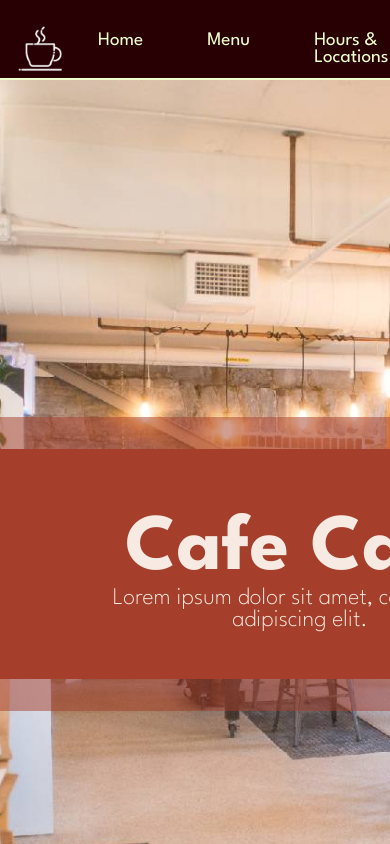
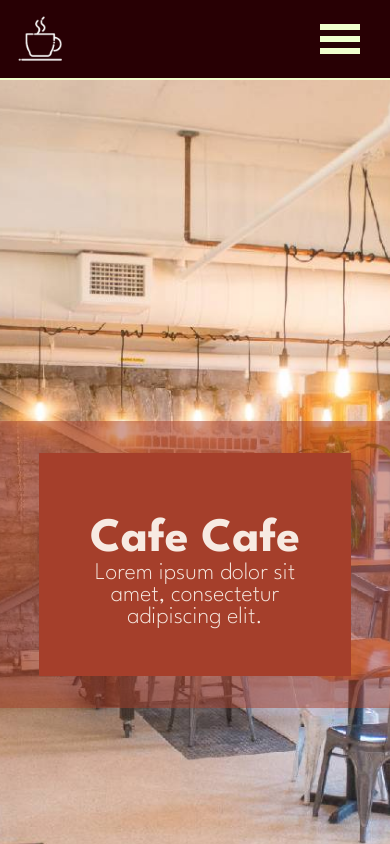
Before and after one commit to lucasliao0403/cafe-site, a Next.js app: page / in a window 390 px wide. Shown: the top 844 px of the page. Built offline with nearby package versions, Linux system fonts and the light colour scheme.

Commit message:
added mobile view

```diff
--- /dev/null
+++ b/components/Burger.js
@@ -0,0 +1,42 @@
+// 'use client'
+
+import {React, useState} from 'react'
+import styles from '/styles/Burger.module.css';
+import Link from "next/link";
+import Image from 'next/image';
+
+
+function Burger(props) {
+
+    const [isOpen, setIsOpen] = useState(false);
+
+    const toggle = () => {
+        setIsOpen(!isOpen);
+        console.log(isOpen)
+    }
+
+    return (
+        <>
+            <div className={styles.hamburgerwrapper}>
+                <div className={styles.hamburger} onClick={toggle}>
+                    <div className={styles.iconwrapper}>
+                        <div className={styles.iconbar}/>
+                        <div className={styles.iconbar}/>
+                        <div className={styles.iconbar}/>
+                    </div>
+                    <ul style={{ top: isOpen ? '0px' : '-500px',
+                                }}
+                               >
+                        <Link href="/"><li className={styles.item}>Home</li></Link>
+                        <Link href="/Menu"><li className={styles.item}>Menu</li></Link>
+                        <Link href="/Hours&Locations"><li className={styles.item}> Hours & Locations </li></Link>
+                        <Link href="/AboutUs"><li className={styles.item}> About Us </li></Link>
+
+                    </ul>
+                </div>
+            </div>
+        </>
+    );
+}
+
+export default Burger;
--- a/components/Footer.js
+++ b/components/Footer.js
@@ -51,7 +51,9 @@ function Footer(props) {
             </div>
 
             <div className={styles.contact}>
-                (1)-888-888-8888
+                <p>
+                    (1)-888-888-8888
+                </p>
             </div>
         </div>
     );
--- a/components/Header.js
+++ b/components/Header.js
@@ -4,34 +4,39 @@ import {React, useState} from 'react';
 import Link from "next/link";
 import Image from 'next/image';
 import styles from '/styles/Header.module.css';
+import Burger from './Burger.js'
 
 
 export default function Header(props) {
 
-    const [isOpen, setIsOpen] = useState(false);
-
-    const toggle = () => setIsOpen(!isOpen);
 
     return (
         <div className={styles.navbar}>
             <nav>
-                <ul>
+                <ul className={styles.wrapper}>
                     <div className={styles.logocontainer}>
                         <div className={styles.logowrapper}>
                             <Link href="/">
+                                <div className={styles.imagewrapper}>
                                     <Image
                                         src={require("/public/logo-white.png")}
                                         fill={true}
                                         alt="cafe logo"
                                     />
+                                </div>
                             </Link>
                         </div>
                     </div>
+
+                    <Burger/>
+
                     <div className={styles.navbarwrapper}>
+                        <ul>
                             <Link href="/"><li className={styles.navbaritem}>Home</li></Link>
                             <Link href="/Menu"><li className={styles.navbaritem}>Menu</li></Link>
                             <Link href="/Hours&Locations"><li className={styles.navbaritem}> Hours & Locations </li></Link>
                             <Link href="/AboutUs"><li className={styles.navbaritem}> About Us </li></Link>
+                        </ul>
                     </div>
                 </ul>
             </nav>
--- a/pages/index.js
+++ b/pages/index.js
@@ -2,7 +2,7 @@ import React from 'react';
 import Head from 'next/head'
 import Image from 'next/image'
 import Link from 'next/link'
-import {motion, AnimatePresence} from "framer-motion";
+import {motion, MotionConfig} from "framer-motion";
 import styles from '/styles/Home.module.css'
 
 export default function Home() {
@@ -11,7 +11,7 @@ export default function Home() {
     <div className='home'>
         <Head>
         <title>Cafe Cafe</title>
-        <meta name="description" content="Generated by create next app" />
+        <meta name="description" content="An Example Cafe Site" />
         <meta name="viewport" content="width=device-width, initial-scale=1" />
         <link rel="icon" href="/public/logo.png" />
         </Head>
@@ -21,8 +21,8 @@ export default function Home() {
                 <div className={styles.outerrectangle1}>
                         <motion.div
                         viewport={{ once: true }}
-                    initial={{ x: 500 , y: 0, opacity: -1}}
-                    whileInView={{ x: 0 , y: 0, opacity: 1}}
+                        initial={{ x: 500 , y: 0, opacity: 0}}
+                        animate={{ x: 0 , y: 0, opacity: 1}}
                         transition={{ duration: .8, delay: 0}}
                         >
                             <Link href="/">
@@ -32,6 +32,7 @@ export default function Home() {
                                 </div>
                             </Link>
                         </motion.div>
+
                 </div>
                 <div className={styles.image}>
                     <Image
@@ -47,8 +48,8 @@ export default function Home() {
                 <div className={styles.outerrectangle2}>
                     <motion.div
                     viewport={{ once: true }}
-                    initial={{ x: -500 , y: 0, opacity: -1}}
-                    whileInView={{ x: 0 , y: 0, opacity: 1}}
+                    initial={{ x: -500 , y: 0, opacity: 0}}
+                    animate={{ x: 0 , y: 0, opacity: 1}}
                     transition={{ duration: .8, delay: 0}}
                     >
                         <Link href='./AboutUs'>
@@ -73,8 +74,8 @@ export default function Home() {
                 <div className={styles.outerrectangle3}>
                     <motion.div
                     viewport={{ once: true }}
-                    initial={{ x: 500 , y: 0, opacity: -1}}
-                    whileInView={{ x: 0 , y: 0, opacity: 1}}
+                    initial={{ x: 500 , y: 0, opacity: 0}}
+                    animate={{ x: 0 , y: 0, opacity: 1}}
                     transition={{ duration: .8, delay: 0}}
                     >
                         <Link href='./Hours&Locations'>
--- a/styles/AboutUs.module.css
+++ b/styles/AboutUs.module.css
@@ -109,3 +109,9 @@
     background-color: rgba(var(--blackbean), .75);
     margin: auto;
 }
+
+@media (max-width: 767px){
+    .outerrectangle {
+        grid-template-columns: 80vw;
+    }
+}
--- /dev/null
+++ b/styles/Burger.module.css
@@ -0,0 +1,79 @@
+
+
+.hamburgerwrapper {
+    width: 5rem;
+    height: 100%;
+    display: flex;
+    z-index: 10;
+    transition: all 0.3s linear;
+    flex-grow: 1;
+    padding: 0;
+    /* justify-content: space-around; */
+    justify-content: flex-end;
+
+}
+
+.hamburgerwrapper {
+    display: none;
+}
+
+.hamburger {
+    background-color: rgba(var(--blackbean), 1);
+    width: 100px;
+    height: 100%;
+    padding: 0;
+    flex-flow: column nowrap;
+    cursor: pointer;
+    transition: all 0.2s linear;
+}
+
+.iconwrapper {
+    display: flex;
+    flex-direction: column;
+    height: 100%;
+    justify-content: center;
+    align-items: center;
+    gap: 6px;
+}
+
+.iconbar {
+    background-color: rgba(var(--nyanza), 1);
+    height: 6px;
+    width: 40%;
+    /* border-radius: 1rem; */
+}
+
+.hamburger ul {
+    background-color: rgba(var(--blackbean), 1);
+    margin-top: 70px;
+    height: auto;
+    width: 100vw;
+    position: fixed;
+    transition: all 0.3s linear;
+    margin-left: calc(-100vw + 115px);
+    flex-direction: column;
+    color: rgba(var(--nyanza), 1);
+
+}
+
+.hamburger:hover {
+    background-color: rgba(var(--chestnut), 1);
+}
+
+.item {
+
+}
+
+.item:hover{
+    background-color: rgba(var(--chestnut), 1);
+    color: rgba(var(--nyanza), 1)
+}
+
+
+
+@media (max-width: 767px){
+    .hamburgerwrapper {
+        display: flex;
+        z-index: 10;
+    }
+}
--- a/styles/Footer.module.css
+++ b/styles/Footer.module.css
@@ -47,3 +47,24 @@
     text-align: right;
     margin-right: 1rem;
 }
+
+@media (max-width: 767px){
+    .mediacontainer {
+        width: 110px;
+    }
+
+    .mediawrapper {
+        height: 30px;
+    }
+
+    .logowrapper {
+        width: 30px;
+        height: 30px;
+        position: relative;
+        margin-left: 1rem;
+    }
+
+    .footer p {
+        font-size: .9rem;
+    }
+}
--- a/styles/Header.module.css
+++ b/styles/Header.module.css
@@ -8,24 +8,23 @@
     color: rgba(var(--nyanza), 1);
     position: fixed;
     z-index: 55;
-    border-bottom: 2px solid rgba(var(--nyanza), 1);;
+    border-bottom: 2px solid rgba(var(--nyanza), 1);
+    vertical-align: middle;
 }
 
 .logocontainer {
     margin: auto 0;
-    margin-left: 1rem;
 }
 
 .logowrapper {
-    width: 50px;
-    height: 50px;
-    position: relative;
+    padding-left: 1rem;
 }
 
-.navbar ul {
+.navbar ul{
     list-style-type: none;
     display: flex;
     justify-content: space-between;
+    height: 77px;
 }
 
 .navbarwrapper {
@@ -42,3 +41,17 @@
 .navbaritem:hover {
     background-color: rgba(var(--chestnut), 1);
 }
+
+.imagewrapper {
+    width: 50px;
+    height: 50px;
+    position: relative;
+}
+
+@media (max-width: 767px){
+    .navbarwrapper ul{
+        display: none;
+    }
+
+
+}
--- a/styles/Home.module.css
+++ b/styles/Home.module.css
@@ -34,7 +34,7 @@
 
 
 .innerrectangle1, .innerrectangle2, .innerrectangle3 {
-    padding: 4rem;
+    padding: 4rem 2rem;
     transition: all .3s ease;
 }
 
@@ -96,3 +96,19 @@
     background-color: rgba(var(--almostwhite), 1);
     color: rgba(var(--blackbean), 1);
 }
+
+@media (max-width: 767px){
+    .outerrectangle1, .outerrectangle2, .outerrectangle3 {
+        grid-template-columns: 80vw;
+        justify-content: center;
+    }
+
+    .innerrectangle1 h1, .innerrectangle2 h1, .innerrectangle3 h1 {
+        font-size: 3em;
+    }
+
+    .innerrectangle1 h2, .innerrectangle2 h2, .innerrectangle3 h2 {
+        font-size: 1.5em;
+    }
+
+}
--- a/styles/Hours&Locations.module.css
+++ b/styles/Hours&Locations.module.css
@@ -45,7 +45,7 @@
 }
 
 .outerrectangle {
-    /* background-color: rgba(var(--moonstone), 0.5); */
+
 }
 
 .innerrectangle {
@@ -71,7 +71,8 @@
     height: 600px;
     padding: 0 1rem;
     margin: 0;
-
+    display: flex;
+    flex-direction: column;
 }
 
 .sidebarcontent{
@@ -86,6 +87,7 @@
     height: 300px;
 }
 
+
 .card h1 {
     font-weight: 600;
     text-decoration: underline;
@@ -94,3 +96,42 @@
 .card p span {
     text-decoration: underline;
 }
+
+
+@media (max-width: 767px){
+    .outerrectangle {
+        grid-template-columns: 80vw;
+    }
+
+    .container {
+        flex-direction: column;
+    }
+
+    .mapcontainer {
+        width: 100vw;
+        height: 600px;
+    }
+
+    .sidebar {
+        background-color: rgba(var(--blackbean), 1);
+        width: 100vw;
+        height: auto;
+        display: flex;
+        flex-direction: column;
+        align-items: center;
+        padding: 0;
+    }
+
+    .card {
+        height: auto;
+        width: 85vw;
+    }
+
+    .card h1{
+        font-size: 1.5rem;
+    }
+
+    .card p {
+        font-size: 1rem;
+    }
+}
--- a/styles/Menu.module.css
+++ b/styles/Menu.module.css
@@ -75,3 +75,9 @@
     text-align: center;
     font-size: 2rem;
 }
+
+@media (max-width: 767px){
+    .outerrectangle {
+        grid-template-columns: 80vw;
+    }
+}
--- a/styles/globals.css
+++ b/styles/globals.css
@@ -12,8 +12,8 @@
     --sage: 204, 201, 161;
     --nyanza: 240, 255, 206;
     --moonstone: 101, 162, 184;
+    --almostwhite: 247, 234, 226;
 
-    --almostwhite: 247, 234, 226;
 
     font-family: "League Spartan";
     background-color: rgba(var(--blackbean), 1);
```
Lines whose indentation alone changed are shown as unchanged.
